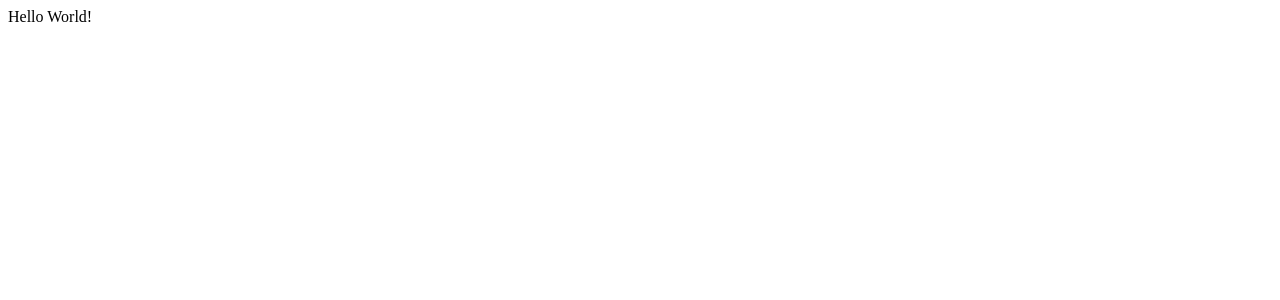
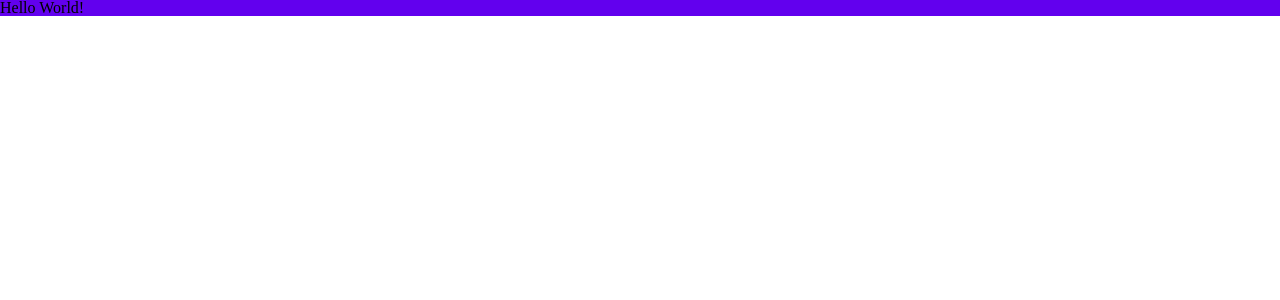
Before and after one commit to gustavobtflores/find-this, a React (Create React App) app: page / in a window 1280 px wide. Shown: the top 300 px of the page. Built offline with nearby package versions, Linux system fonts and the light colour scheme.

Commit message:
Reset default styles

```diff
--- a/package.json
+++ b/package.json
@@ -10,6 +10,7 @@
     "react-dom": "^17.0.2",
     "react-scripts": "4.0.3",
     "styled-components": "^5.3.0",
+    "styled-reset": "^4.3.4",
     "web-vitals": "^1.0.1"
   },
   "scripts": {
--- a/src/App.jsx
+++ b/src/App.jsx
@@ -1,11 +1,13 @@
 import React from 'react';
 import { ThemeProvider } from 'styled-components';
+import { Reset } from 'styled-reset';
 import theme from './theme';
 import Home from './pages/Home';
 
 function App() {
   return (
     <ThemeProvider theme={theme}>
+      <Reset />
       <Home />
     </ThemeProvider>
   );
--- a/src/pages/Home/styles.js
+++ b/src/pages/Home/styles.js
@@ -1,5 +1,7 @@
 import styled from 'styled-components';
 
-const Container = styled.div``;
+const Container = styled.div`
+  background-color: ${(props) => props.theme.colors.primary};
+`;
 
 export default Container;
```
Also changed, not shown: 1 other file (tests, documents, lock files or other folders).
